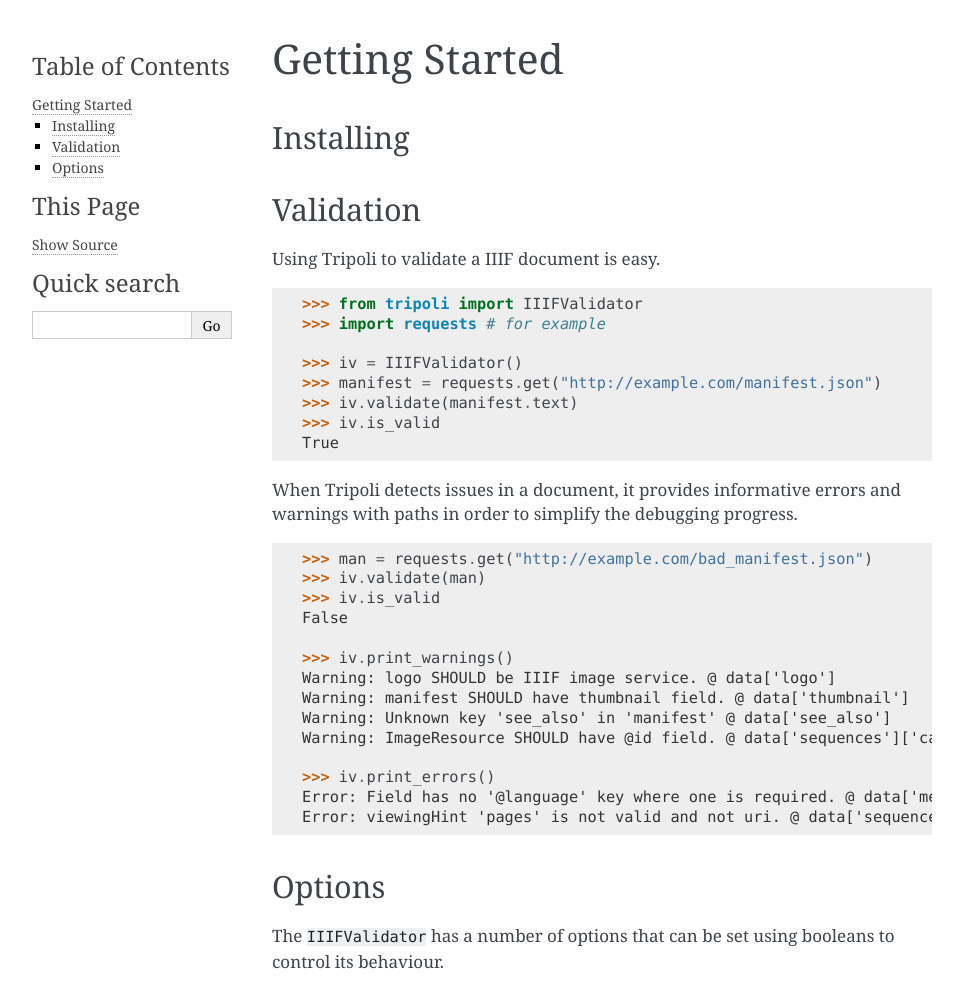
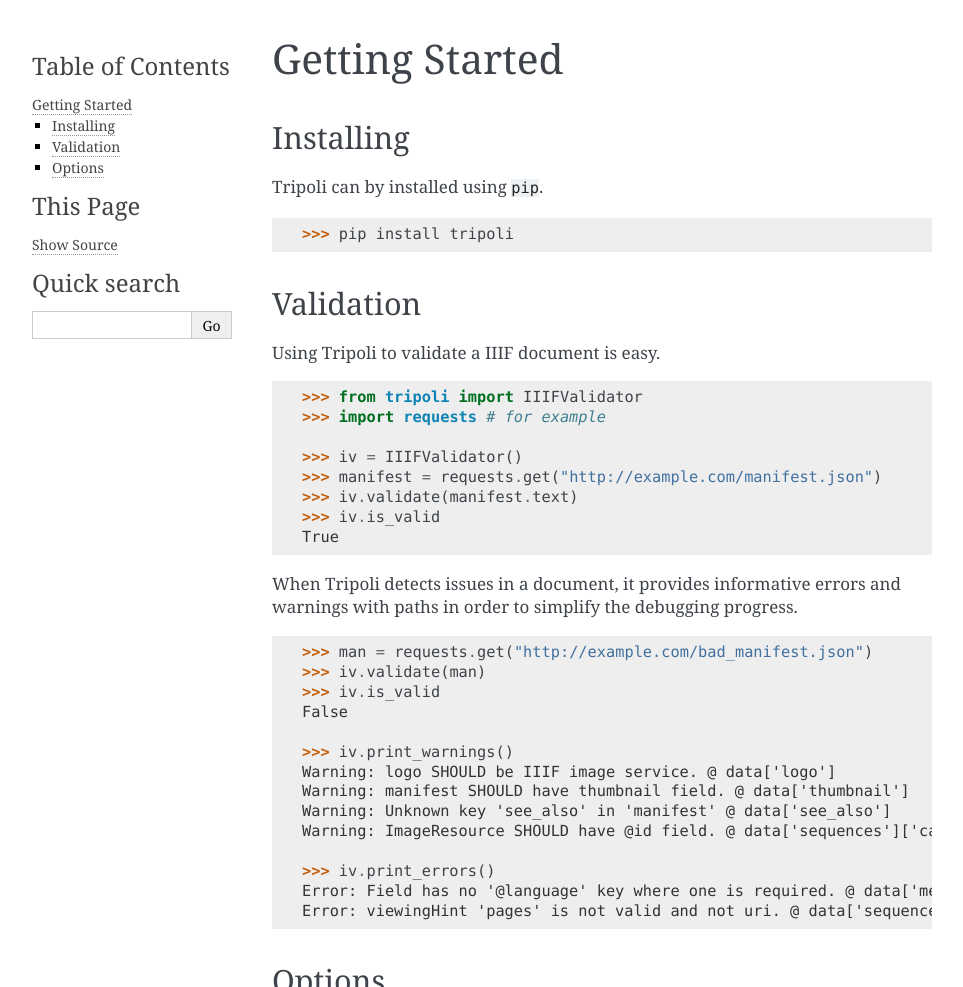
Before and after one commit to DDMAL/tripoli, a Sphinx documentation site: the page built from docs/getting_started.rst, in a window 1280 px wide, cut to the strip 0-987 px from the top of the page. Shown: the whole strip, without its empty margins (148-1111 px from the left). Built offline with Sphinx 7.4.7, drawn with Linux system fonts in a browser that asks for light colours.

```diff
--- a/docs/getting_started.rst
+++ b/docs/getting_started.rst
@@ -3,6 +3,9 @@ Getting Started
 
 Installing
 ----------
+Tripoli can by installed using ``pip``. ::
+
+    >>> pip install tripoli
 
 Validation
 ----------
--- a/setup.py
+++ b/setup.py
@@ -1,9 +1,9 @@
-from setuptools import setup
+from setuptools import setup, find_packages
 from tripoli.tripoli import __version__
 
 setup(
     name='tripoli',
-    packages=['tripoli'],
+    packages=find_packages(),
     version=__version__,
     license='https://opensource.org/licenses/MIT',
     description='IIIF document validation.',
```
Also changed, not shown: 1 other file.
